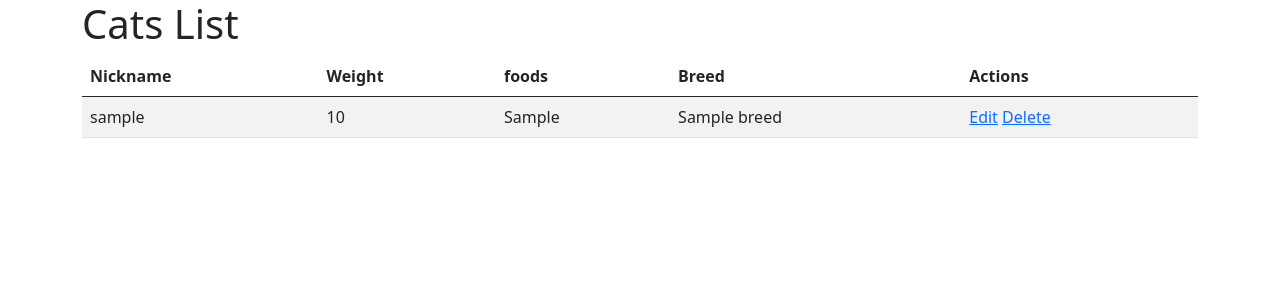
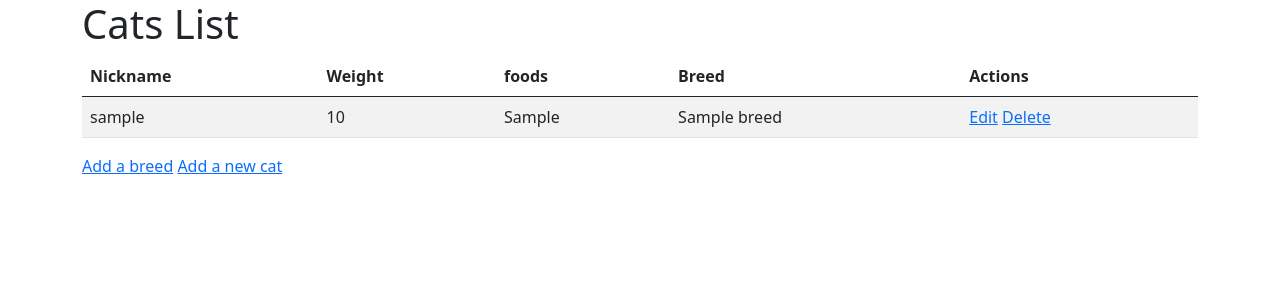
Before and after one commit to Junaid7200/DjangoForEverybody, a Django app: page /cats/ in a window 1280 px wide. Shown: the top 300 px of the page. Run offline with Django 4.2, Linux system fonts and the light colour scheme; a user stored in the database is signed in; tables that the repository leaves empty hold one stand-in row (values such as "Sample post"); some libraries are stand-ins or nearby versions.

Commit message:
fix: small tweaks to satisfy autograder

```diff
--- a/mysite/cats/templates/cats/cat_list.html
+++ b/mysite/cats/templates/cats/cat_list.html
@@ -28,6 +28,8 @@
             {% endfor %}
         </tbody>
     </table>
+    <a href="{% url 'breed_create' %}">Add a breed</a>
+    <a href="{% url 'cat_create' %}">Add a new cat</a>
     {% else %}
     <p>No cats available.</p>
     <a href="{% url 'cat_create' %}">Add a new cat</a>
```
